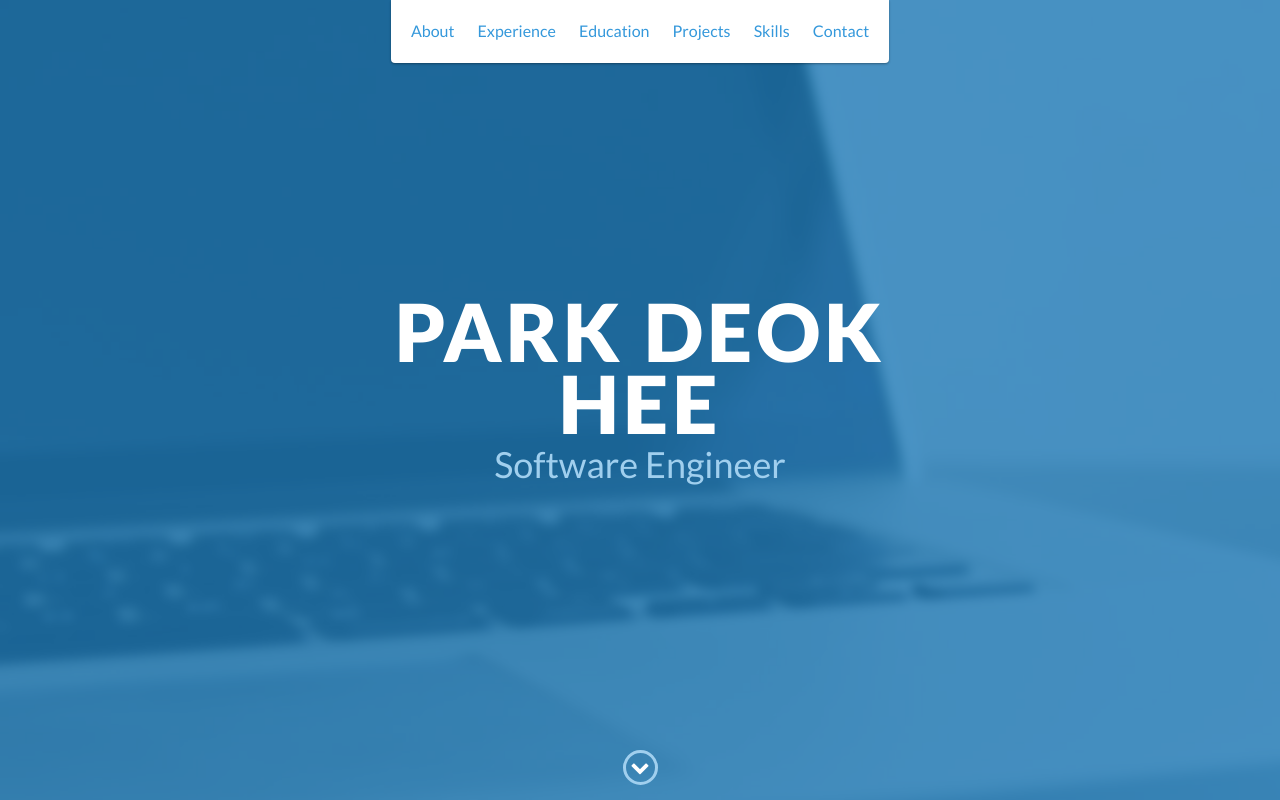
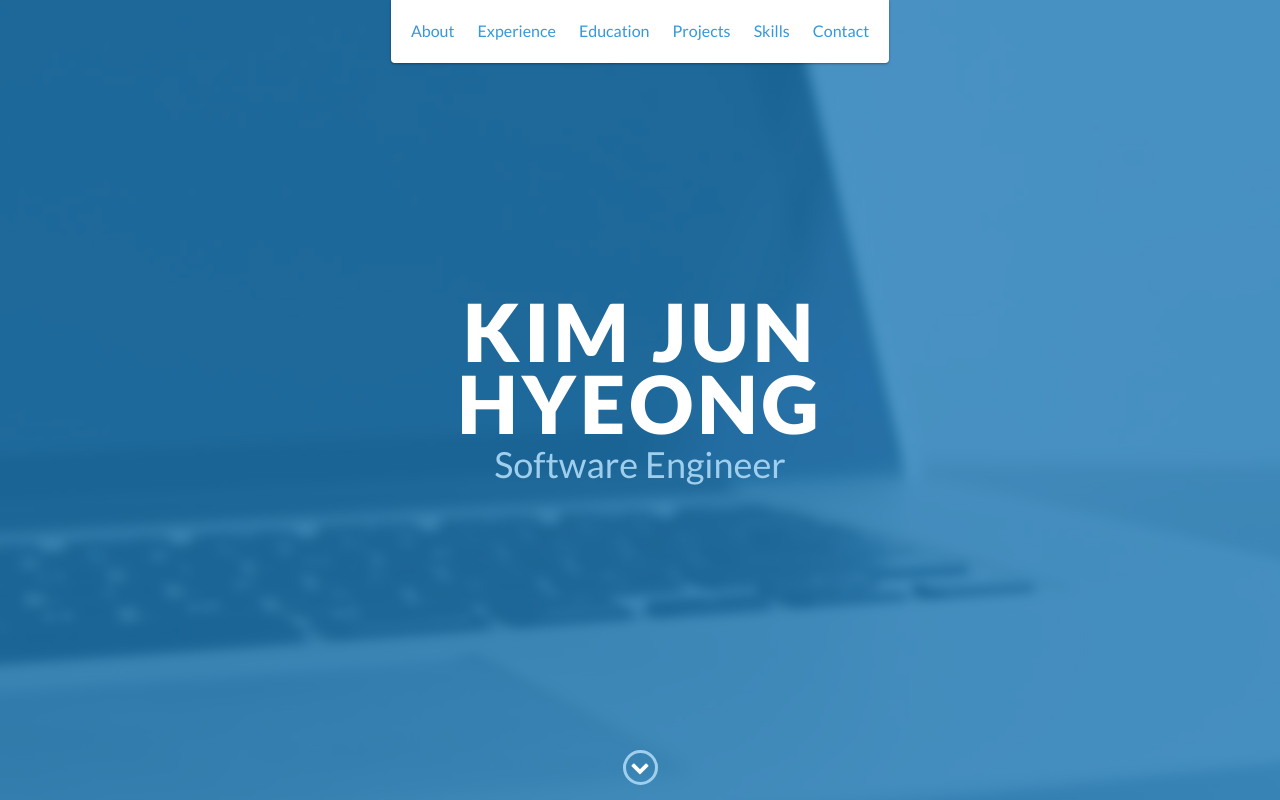
Before and after one commit to jun-ny/jun-ny.github.io, a website: page index.html in a window 1280 px wide. Shown: the top 800 px of the page. Drawn offline with nearby package versions, Linux system fonts and the light colour scheme.

Commit message:
Update index.html

```diff
--- a/index.html
+++ b/index.html
@@ -48,7 +48,7 @@
 
     <div id="lead">
         <div id="lead-content">
-            <h1>PARK DEOK HEE</h1>
+            <h1>KIM JUN HYEONG</h1>
             <h2>Software Engineer</h2>
 
         </div>
```
